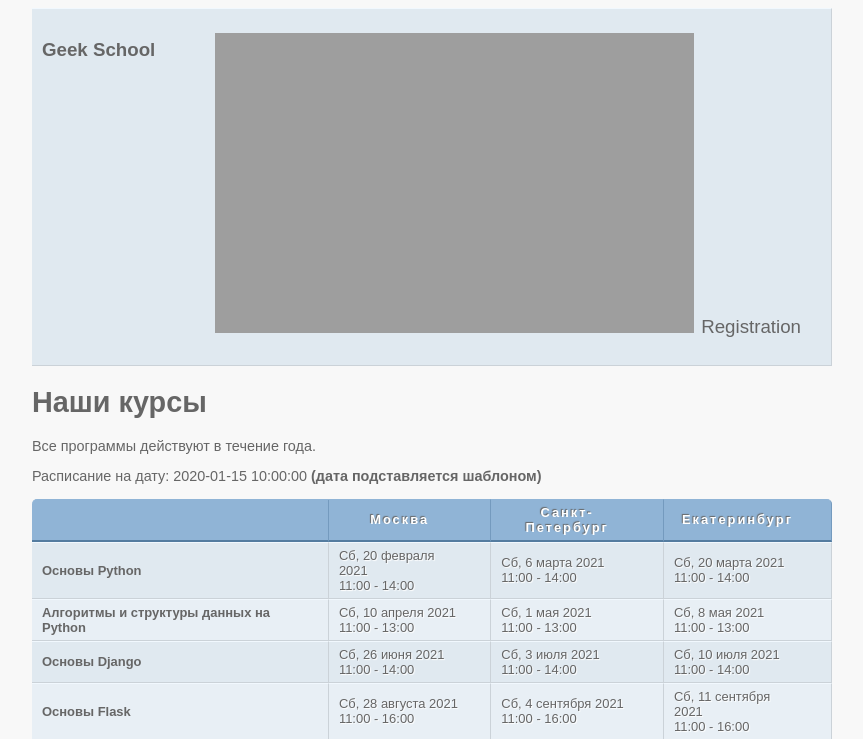
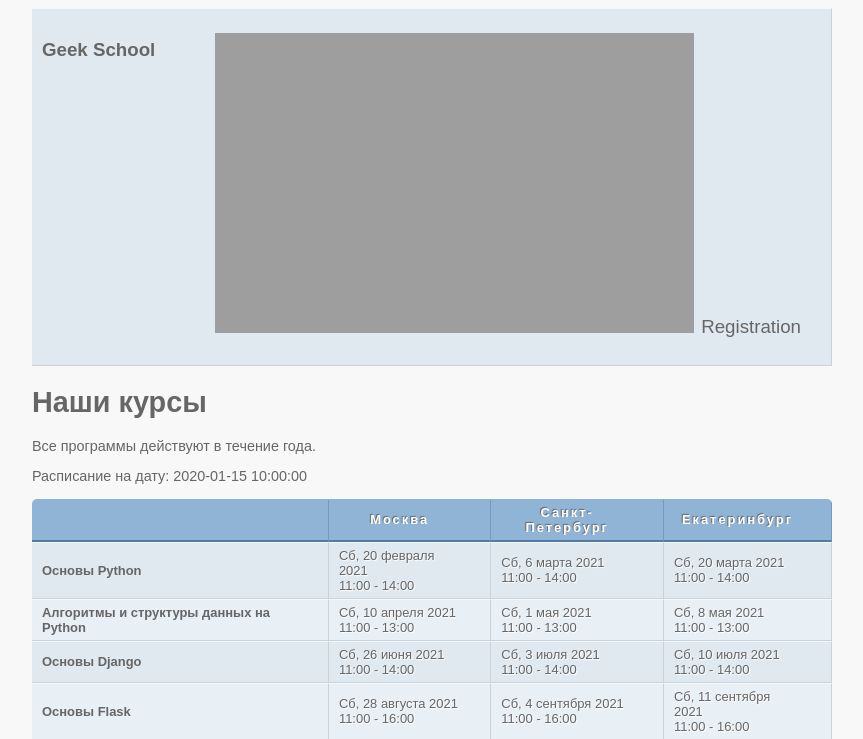
Before and after one commit to OlegZhdanoff/veil_framework, a Python web app: template templates/index.html in a window 1280 px wide. Shown: the top 739 px of the page, without its empty margins (208-1071 px from the left). Run offline with Jinja, Linux system fonts and the light colour scheme; the template is opened without the code that fills it: most values are stand-ins (such as "Sample title", 1, 10 or a date in 2020).

Commit message:
first version is done

```diff
--- a/templates/index.html
+++ b/templates/index.html
@@ -2,7 +2,7 @@
 {% block content %}
 			<h1>Наши курсы</h1>
 			<p>Все программы действуют в течение года.</p>
-			<p>Расписание на дату: {{date}} <b>(дата подставляется шаблоном)</b></p>
+			<p>Расписание на дату: {{date}}</p>
 			<table>
 				<tr class="head">
 					<th></th>
```
